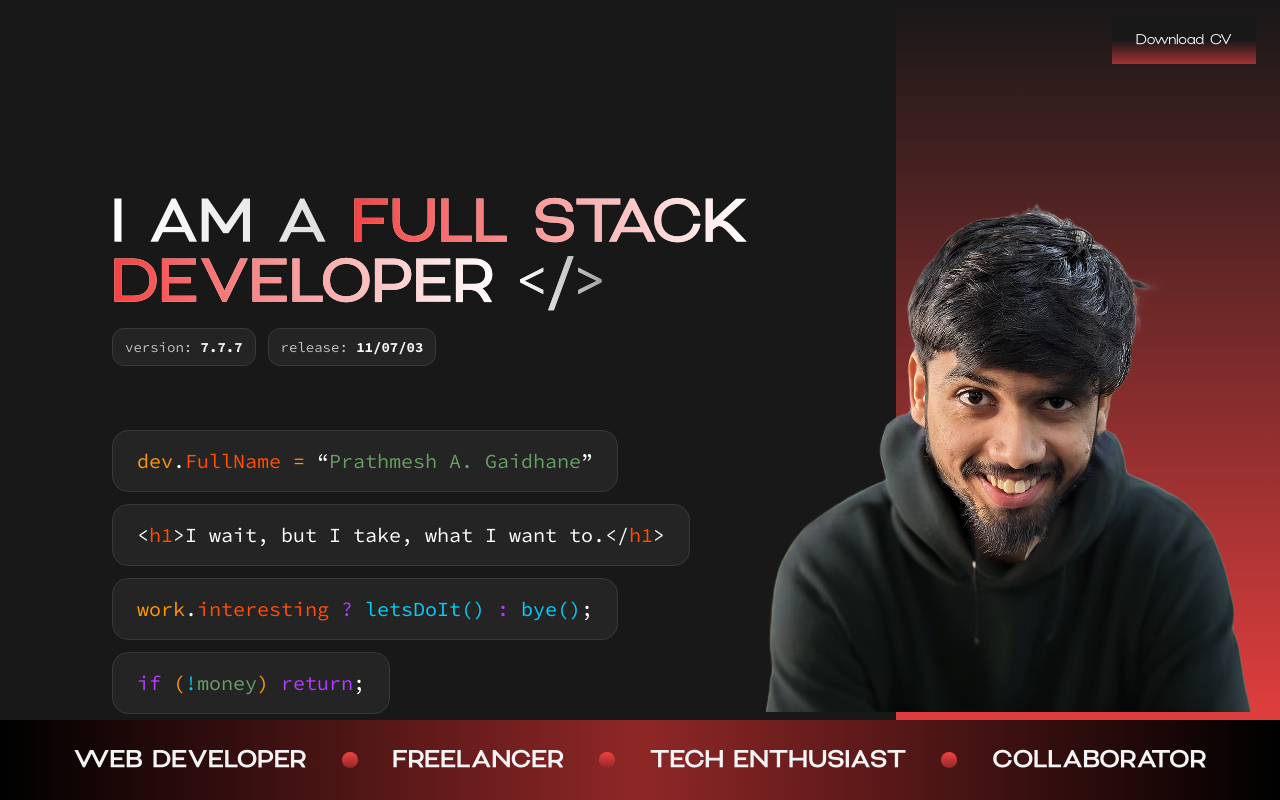
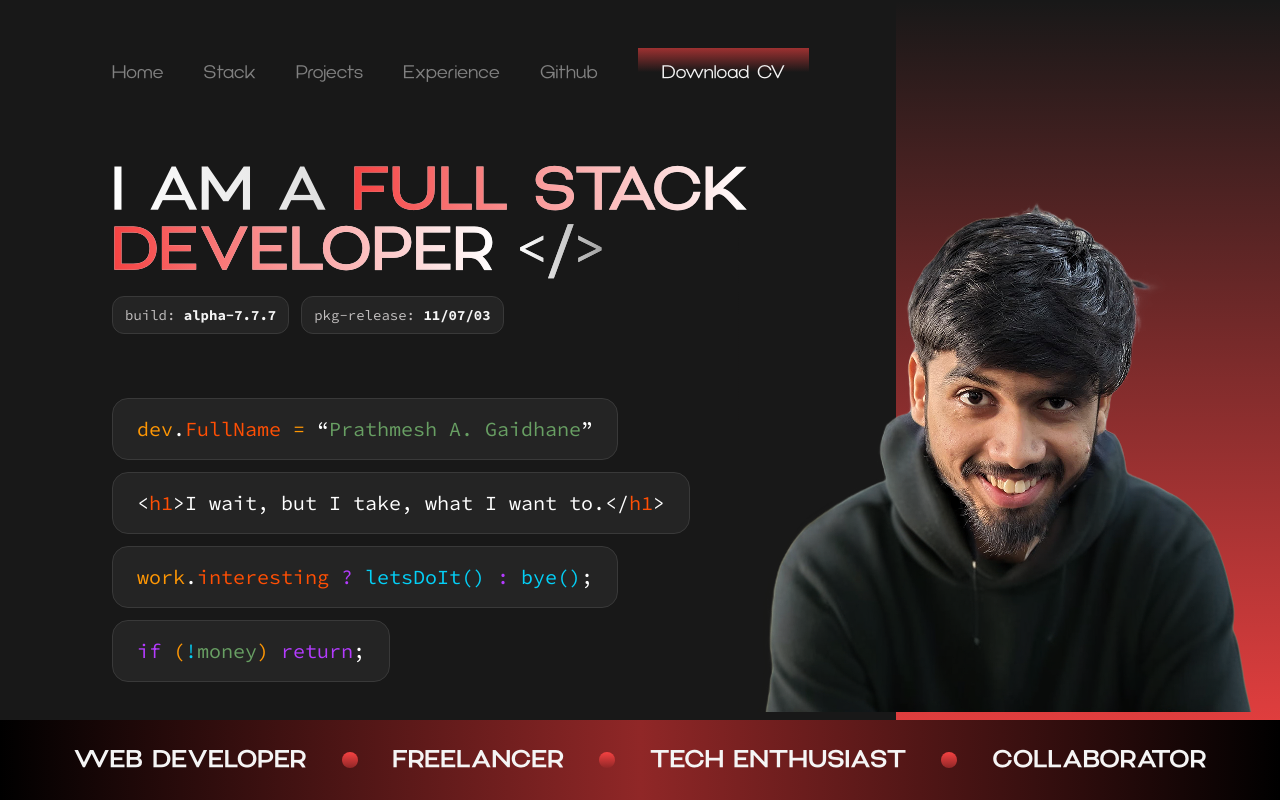
Before and after one commit to pg147/portfolio-prathmesh, a React (Vite) app: page / in a window 1280 px wide. Shown: the top 800 px of the page. Built offline with nearby package versions, Linux system fonts and the light colour scheme; some icons are missing.

Commit message:
Download Resume functionality added

```diff
--- a/src/components/Footer.jsx
+++ b/src/components/Footer.jsx
@@ -41,6 +41,15 @@ const socialLinks = [
 ]
 
 export default function Footer() {
+    const handleDownload = () => {
+        const link = document.createElement("a");
+        link.href = "/Prathmesh-Gaidhane-Resume.pdf"; // Path from public folder
+        link.download = "Prathmesh-Gaidhane-Resume.pdf"; // File name when downloaded
+        document.body.appendChild(link);
+        link.click();
+        document.body.removeChild(link);
+    };
+
     return (
         <div className="xl:max-w-[1050px] 2xl:max-w-[1400px] mx-auto flex flex-col gap-y-9 md:gap-y-12 h-fit w-full mt-24 mb-8">
             <Separator className={"md:hidden"} />
@@ -86,7 +95,7 @@ export default function Footer() {
                         </div>
 
                         {/* CV Button */}
-                        <button className="font-regular text-lg md:h-12 w-full md:w-fit px-6 py-2.5 bg-gradient-to-t text-textSecondary from-primary/60 via-body to-body">Download CV</button>
+                        <button onClick={handleDownload} className="font-regular text-lg md:h-12 w-full md:w-fit px-6 py-2.5 bg-gradient-to-t text-textSecondary from-primary/60 via-body to-body">Download CV</button>
                     </div>
 
                     {/* Social Links */}
--- a/src/components/HeroSection.jsx
+++ b/src/components/HeroSection.jsx
@@ -2,15 +2,74 @@ import FunSnippets from './FunSnippets'
 import HeroStrip from './HeroStrip'
 import GradientHeading from './GradientHeading';
 import { Menu01Icon } from 'hugeicons-react';
+import { useEffect, useState } from 'react';
+
+// Footer Links
+const footerLinks = [
+  {
+    label: 'Home'
+  },
+  {
+    label: 'Stack'
+  },
+  {
+    label: 'Projects'
+  },
+  {
+    label: 'Experience'
+  },
+  {
+    label: 'Github'
+  },
+]
 
 export default function HeroSection() {
+  const [isMobile, setIsMobile] = useState(false);
+
+  const handleDownload = () => {
+    const link = document.createElement("a");
+    link.href = "/Prathmesh-Gaidhane-Resume.pdf"; // Path from public folder
+    link.download = "Prathmesh-Gaidhane-Resume.pdf"; // File name when downloaded
+    document.body.appendChild(link);
+    link.click();
+    document.body.removeChild(link);
+  };
+
+  useEffect(() => {
+    const handleResize = () => {
+      if (window.innerWidth < 768) {
+        setIsMobile(true);
+      } else setIsMobile(false);
+    }
+
+    window.addEventListener("resize", handleResize);
+
+    return () => {
+      window.removeEventListener("resize", handleResize);
+    }
+  }, [])
+
   return (
     <div className='relative h-full w-full overflow-hidden'>
-      <div className='w-full h-fit flex items-center justify-between px-6 py-4'>
+      {isMobile ? (<div className='w-full h-fit flex items-center justify-between px-6 py-4'>
         <Menu01Icon className='text-primary size-6' />
-        <button className="font-regular text-sm md:h-12 w-fit px-6 py-2.5 bg-gradient-to-t text-textSecondary from-primary/60 via-body to-body">Download CV</button>
-      </div>
-      <div className='w-fit xl:p-28 2xl:p-36 flex flex-col gap-y-16 mx-auto md:mx-0'>
+        <button onClick={handleDownload} className="font-regular text-sm md:h-12 w-fit px-6 py-2.5 bg-gradient-to-t text-textSecondary from-primary/60 via-body to-body">Download CV</button>
+      </div>) : (
+        <div className="mt-12 xl:px-28 2xl:px-36 md:flex items-center xl:gap-x-10 2xl:gap-x-14">
+          {/* Links */}
+          <div className="grid grid-cols-4 md:flex items-center xl:gap-x-10 2xl:gap-x-14">
+            {footerLinks.map((link, index) => (
+              <div key={index} className="md:h-12 w-fit py-2.5">
+                <h1 className="text-base md:text-lg text-links font-regular">{link.label}</h1>
+              </div>
+            ))}
+          </div>
+
+          {/* CV Button */}
+          <button onClick={handleDownload} className="font-regular text-lg md:h-12 w-full md:w-fit px-6 py-2.5 bg-gradient-to-b text-textSecondary from-primary/60 via-body to-body">Download CV</button>
+        </div>
+      )}
+      <div className='w-fit mt-0 md:mt-16 xl:px-28 2xl:px-36 flex flex-col gap-y-16 mx-auto md:mx-0'>
         <div className='mt-6 md:mt-0'>
           <GradientHeading
             leadingText={"I AM A"}
@@ -25,10 +84,10 @@ export default function HeroSection() {
 
           <div className='flex w-fit items-center gap-x-3 mx-auto mt-4 md:mx-0 text-sm'>
             <div className='bg-tile border-[1.5px] px-3 py-2 border-stroke rounded-xl'>
-              <h1 className='text-[#C2BFBF] font-code'>version: <span className='text-textSecondary font-[700]'>7.7.7</span></h1>
+              <h1 className='text-[#C2BFBF] font-code'>{isMobile ? "version: " : "build: "} <span className='text-textSecondary font-[700]'>{isMobile ? "7.7.7" : "alpha-7.7.7"}</span></h1>
             </div>
             <div className='bg-tile border-[1.5px] px-3 py-2 border-stroke rounded-xl'>
-              <h1 className='text-[#C2BFBF] font-code'>release: <span className='text-textSecondary font-[700]'>11/07/03</span></h1>
+              <h1 className='text-[#C2BFBF] font-code'>{isMobile ? "release: " : "pkg-release: "} <span className='text-textSecondary font-[700]'>11/07/03</span></h1>
             </div>
           </div>
         </div>
@@ -40,6 +99,6 @@ export default function HeroSection() {
 
       </div>
       <HeroStrip />
-    </div>
+    </div >
   )
 }
```
Also changed, not shown: 1 other file (tests, documents, lock files or other folders).
